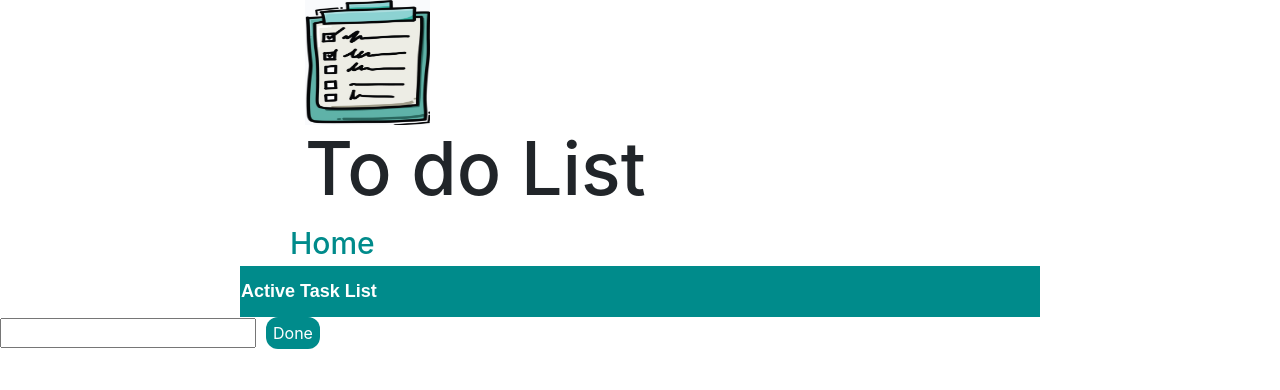
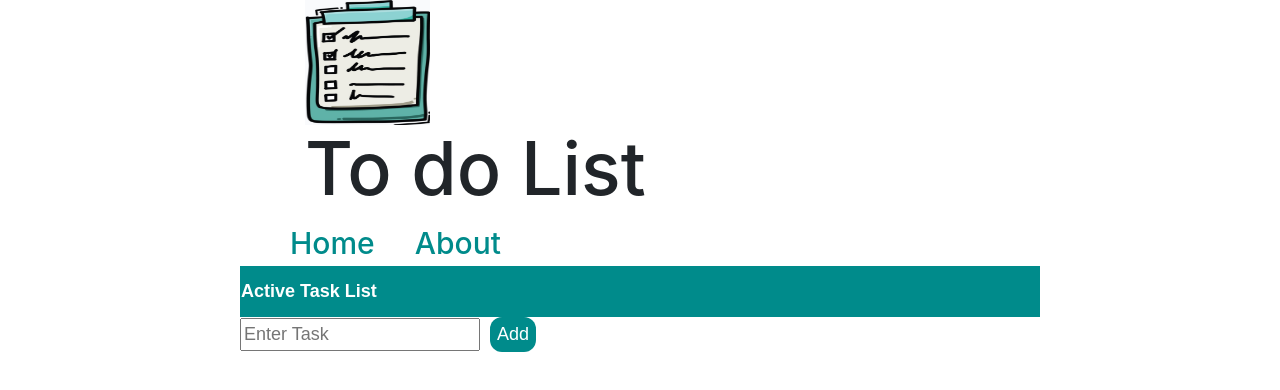
Before and after one commit to raees21/React_ToDoApp, a Next.js app: page / in a window 1280 px wide. Shown: the top 390 px of the page. Built offline with nearby package versions, Linux system fonts and the light colour scheme.

Commit message:
Handle Change events from input into adding tasklist

```diff
--- a/src/pages/components/app.tsx
+++ b/src/pages/components/app.tsx
@@ -4,15 +4,11 @@ import Navbar from "./navbar"
 
 const App = () => {
     return(
-        <div>
-            <div>
-                <Navbar/>
-            </div>
-            <div>
-                <TaskList/>
-            </div>
+        <>
+            <Navbar/>
+            <TaskList/>
+        </>
 
-        </div>
     );
 };
 
--- a/src/pages/components/navbar.module.css
+++ b/src/pages/components/navbar.module.css
@@ -8,7 +8,8 @@
   }
 
   .link{
-    color: #008B8B
+    color: #008B8B;
+    margin-right: 40px;
   }
 
   .navbar{
--- a/src/pages/components/navbar.tsx
+++ b/src/pages/components/navbar.tsx
@@ -14,6 +14,9 @@ const Navbar = () => {
             <Link href="/" className={navStyle.link}>
                 Home
             </Link>
+            <Link href="/Views/about" className={navStyle.link}>
+                About
+            </Link>
         </div>
     </div>
     );
--- a/src/pages/components/tasklist.tsx
+++ b/src/pages/components/tasklist.tsx
@@ -5,28 +5,35 @@ import Itask from "./Itask";
 
 const taskArray:Itask[] = [];
 
+const singleTask:Itask = {
+  done: false,
+  nameOfTask: "",
+  delete: false,
+  archive: false,
+};
+
 const Tasklist = () => {
     const [tasks, settasks] = useState(taskArray)
+    const [sTask, setsingleTask] = useState(singleTask)
 
     const addTask = () => {
       settasks([
         ...tasks,
-        {
-          done: false,
-          nameOfTask: "hello",
-          delete: false,
-          archive: false,
-        }
+        sTask
       ]);
     };
+
+    const changeHandler = (event: React.ChangeEvent<HTMLInputElement>) => {
+      setsingleTask({ ...sTask, [event.currentTarget.name]: event.currentTarget.value })
+    }
 
     return (
       <div>
         <table id={tscss.tasklist}>
         <thead>
-        <tr className={tscss.hover}>
-          <th>Active Task List</th>
-        </tr>
+          <tr className={tscss.hover}>
+            <th>Active Task List</th>
+          </tr>
         </thead>
         <tbody>
           {tasks.map((h) => (
@@ -34,10 +41,9 @@ const Tasklist = () => {
           ))}
         </tbody>
       </table>
-      <div>
-            {/* <!-- add a model for your input so on the text box it shoes something.. google model for input  --> */}
-            <input type="text" contentEditable="true" />
-            <button onClick={addTask} className={tscss.donebutton}>Done</button>
+      <div id={tscss.tasklist}>
+            <input type="text" contentEditable="true" name="nameOfTask" placeholder="Enter Task" onChange={changeHandler}/>
+            <button onClick={addTask} className={tscss.donebutton} >Add</button>
           </div>
       </div>
     )
```
Also changed, not shown: src/pages/Views/about.tsx (added, +12 -0 lines).
